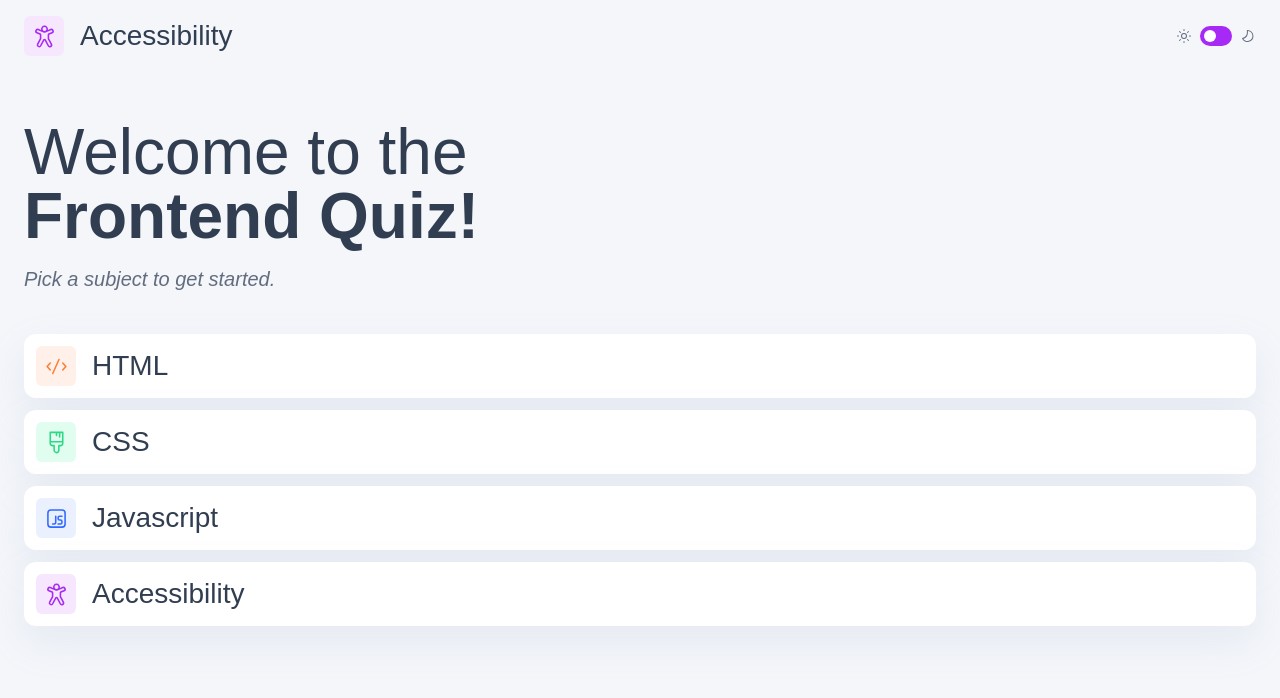
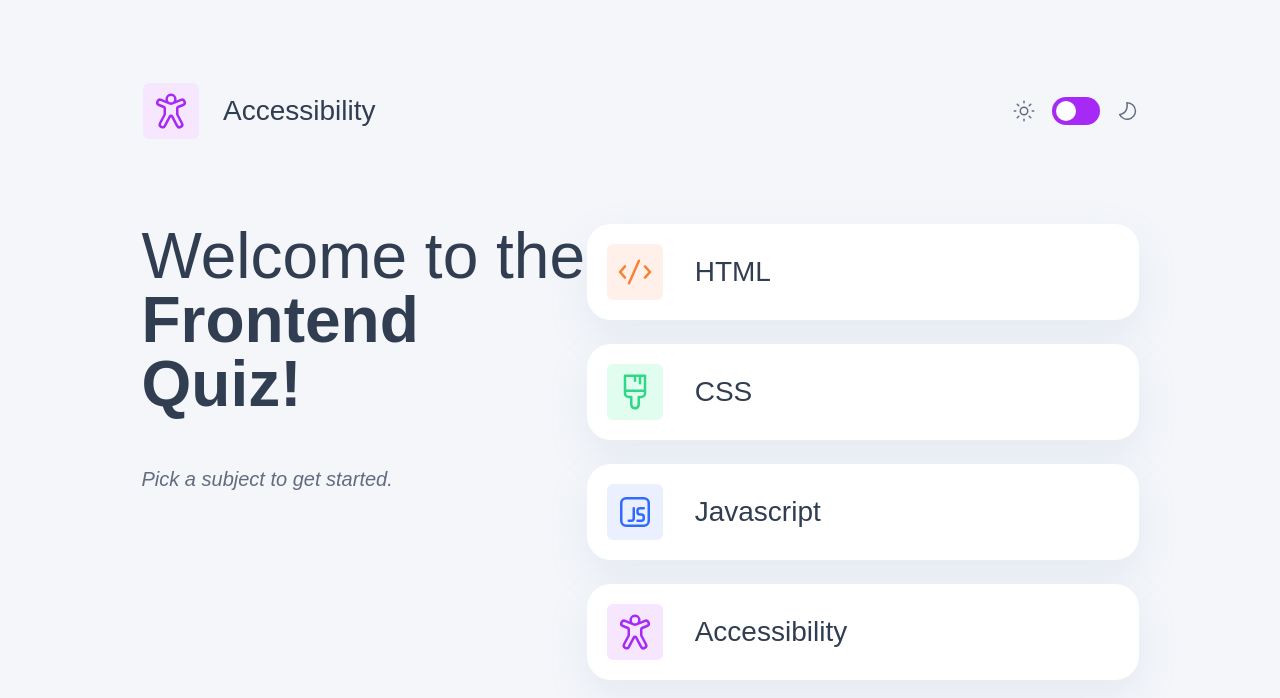
Before and after one commit to alla-r/FM-quiz-app, a Next.js app: page /start in a window 1280 px wide. Shown: the top 698 px of the page. Built offline with nearby package versions, Linux system fonts and the light colour scheme.

Commit message:
add adaptive design for Start page

```diff
--- a/components/layout/header.jsx
+++ b/components/layout/header.jsx
@@ -1,13 +1,17 @@
 import React, { useState, useEffect } from "react";
 import Script from "next/script";
 import Image from "next/image";
-import Switch from "react-switch";
+import dynamic from "next/dynamic";
 import LightSunIcon from "@/public/assets/images/icon-sun-light.svg";
 import DarkSunIcon from "@/public/assets/images/icon-sun-dark.svg";
 import LightMoonIcon from "@/public/assets/images/icon-moon-light.svg";
 import DarkMoonIcon from "@/public/assets/images/icon-moon-dark.svg";
 import Icon from "../ui/icon";
 import styles from "./header.module.css";
+
+const DynamicSwitch = dynamic(() => import("../ui/themeSwitch"), {
+  ssr: false,
+});
 
 function Header({ title, iconConfig }) {
   const [theme, setTheme] = useState();
@@ -47,10 +51,12 @@ function Header({ title, iconConfig }) {
         `}
       </Script>
       <header className={styles.header}>
-        <div>
-          <Icon {...iconConfig} />
-          <h1 className="heading-S">{title}</h1>
-        </div>
+        {title && (
+          <div className={styles.title}>
+            {iconConfig && <Icon {...iconConfig} />}
+            <h1 className="heading-S">{title}</h1>
+          </div>
+        )}
 
         <div className={styles.toggle}>
           <Image
@@ -60,20 +66,7 @@ function Header({ title, iconConfig }) {
             height={16}
           />
 
-          <Switch
-            className={styles.switch}
-            onChange={toggleTheme}
-            checked={theme === "dark"}
-            checkedIcon={false}
-            uncheckedIcon={false}
-            width={32}
-            height={20}
-            handleDiameter={12}
-            onColor="#a729f5"
-            offColor="#a729f5"
-            boxShadow="none"
-            activeBoxShadow="none"
-          />
+          <DynamicSwitch theme={theme} toggleThemeHandler={toggleTheme} />
 
           <Image
             src={theme === "light" ? DarkMoonIcon : LightMoonIcon}
--- a/components/layout/header.module.css
+++ b/components/layout/header.module.css
@@ -1,9 +1,8 @@
 .header {
-  margin-bottom: 32px;
   padding: 16px 24px;
   height: 72px;
   display: flex;
-  justify-content: space-between;
+  justify-content: flex-end;
   align-items: center;
 }
 
@@ -12,11 +11,43 @@
   align-items: center;
 }
 
+.title {
+  flex: 1 0 0;
+}
+
+.title h1 {
+  margin-left: 16px;
+}
+
 .toggle {
   display: flex;
   align-items: center;
 }
 
-.switch {
-  margin: 0 8px;
+.toggle img {
+  width: 16px;
+  height: 16px;
 }
+
+@media only screen and (min-width: 37.5em) {
+  .header {
+    padding: 40px 64px;
+    height: 136px;
+  }
+
+  .toggle img {
+    width: 24px;
+    height: 24px;
+  }
+
+  .title h1 {
+    margin-left: 24px;
+  }
+}
+
+@media only screen and (min-width: 70em) {
+  .header {
+    padding: 83px 140px 83px 143px;
+    height: 222px;
+  }
+}
--- /dev/null
+++ b/components/layout/layout.module.css
@@ -0,0 +1,4 @@
+.background {
+  background: var(--main-bg-color);
+  min-height: 100vh;
+}
--- a/components/ui/icon.module.css
+++ b/components/ui/icon.module.css
@@ -1,5 +1,4 @@
 .square {
-  margin-right: 16px;
   display: flex;
   justify-content: center;
   align-items: center;
@@ -7,3 +6,20 @@
   height: 40px;
   border-radius: 6px;
 }
+
+.square img {
+  width: 28px;
+  height: 28px;
+}
+
+@media only screen and (min-width: 37.5em) {
+  .square {
+    width: 56px;
+    height: 56px;
+  }
+
+  .square img {
+    width: 40px;
+    height: 40px;
+  }
+}
--- /dev/null
+++ b/components/ui/themeSwitch.jsx
@@ -0,0 +1,48 @@
+import React from "react";
+import Switch from "react-switch";
+import { useMediaQuery } from "react-responsive";
+import styles from "./themeSwitch.module.css";
+
+function ThemeSwitch({ theme, toggleThemeHandler }) {
+  const isTabletOrDesktop = useMediaQuery({ query: "(min-width: 37.5em)" });
+
+  return (
+    <>
+      {isTabletOrDesktop && (
+        <Switch
+          className={styles.switch}
+          onChange={toggleThemeHandler}
+          checked={theme === "dark"}
+          checkedIcon={false}
+          uncheckedIcon={false}
+          width={48}
+          height={28}
+          handleDiameter={20}
+          onColor="#a729f5"
+          offColor="#a729f5"
+          boxShadow="none"
+          activeBoxShadow="none"
+        />
+      )}
+
+      {!isTabletOrDesktop && (
+        <Switch
+          className={styles.switch}
+          onChange={toggleThemeHandler}
+          checked={theme === "dark"}
+          checkedIcon={false}
+          uncheckedIcon={false}
+          width={32}
+          height={20}
+          handleDiameter={12}
+          onColor="#a729f5"
+          offColor="#a729f5"
+          boxShadow="none"
+          activeBoxShadow="none"
+        />
+      )}
+    </>
+  );
+}
+
+export default ThemeSwitch;
--- /dev/null
+++ b/components/ui/themeSwitch.module.css
@@ -0,0 +1,9 @@
+.switch {
+  margin: 0 8px;
+}
+
+@media only screen and (min-width: 37.5em) {
+  .switch {
+    margin: 0 16px;
+  }
+}
--- a/package.json
+++ b/package.json
@@ -12,6 +12,7 @@
     "next": "14.0.3",
     "react": "^18",
     "react-dom": "^18",
+    "react-responsive": "^9.0.2",
     "react-switch": "^7.0.0"
   }
 }
--- a/pages/start.js
+++ b/pages/start.js
@@ -76,11 +76,13 @@ export default function StartMenu() {
         <Header title="Accessibility" iconConfig={iconConfig} />
         <main className={`${styles.main} ${inter.className}`}>
           <div className={styles["content-wrapper"]}>
-            <h1 className="heading-L">
-              Welcome to the <br />
-              <span className="heading-L--bold">Frontend Quiz!</span>
-            </h1>
-            <p className="body-S">Pick a subject to get started.</p>
+            <div className={styles.column}>
+              <h1 className="heading-L">
+                Welcome to the <br />
+                <span className="heading-L--bold">Frontend Quiz!</span>
+              </h1>
+              <p className="body-S">Pick a subject to get started.</p>
+            </div>
 
             <ul>{items}</ul>
           </div>
--- a/styles/StartMenu.module.css
+++ b/styles/StartMenu.module.css
@@ -11,8 +11,8 @@
 }
 
 .content-wrapper {
-  width: calc(100vw - 3rem);
-  margin: 1rem auto;
+  width: calc(100vw - 48px);
+  margin: 32px auto;
 }
 
 .content-wrapper p {
@@ -34,3 +34,45 @@
 .item:nth-last-child(1) {
   margin-bottom: 0px;
 }
+
+.item h3 {
+  margin-left: 16px;
+}
+
+@media only screen and (min-width: 37.5em) {
+  .content-wrapper {
+    width: calc(100vw - 128px);
+    margin: 9px auto;
+  }
+
+  .item {
+    padding: 12px;
+    margin-bottom: 24px;
+    border-radius: 24px;
+  }
+
+  .item h3 {
+    margin-left: 32px;
+  }
+}
+
+@media only screen and (min-width: 70em) {
+  .content-wrapper {
+    width: calc(100vw - 283px);
+    margin: 2px auto;
+    display: flex;
+    justify-content: space-between;
+  }
+
+  .content-wrapper ul {
+    width: 564px;
+  }
+
+  .content-wrapper p {
+    margin-top: 48px;
+  }
+
+  .item {
+    padding: 20px;
+  }
+}
--- a/styles/globals.css
+++ b/styles/globals.css
@@ -125,5 +125,3 @@ ol {
     color-scheme: dark;
   }
 } */
-
-/* TODO: @media (prefers-color-scheme: dark) */
```
Also changed, not shown: components/layout/index.jsx (added, +11 -0 lines).
